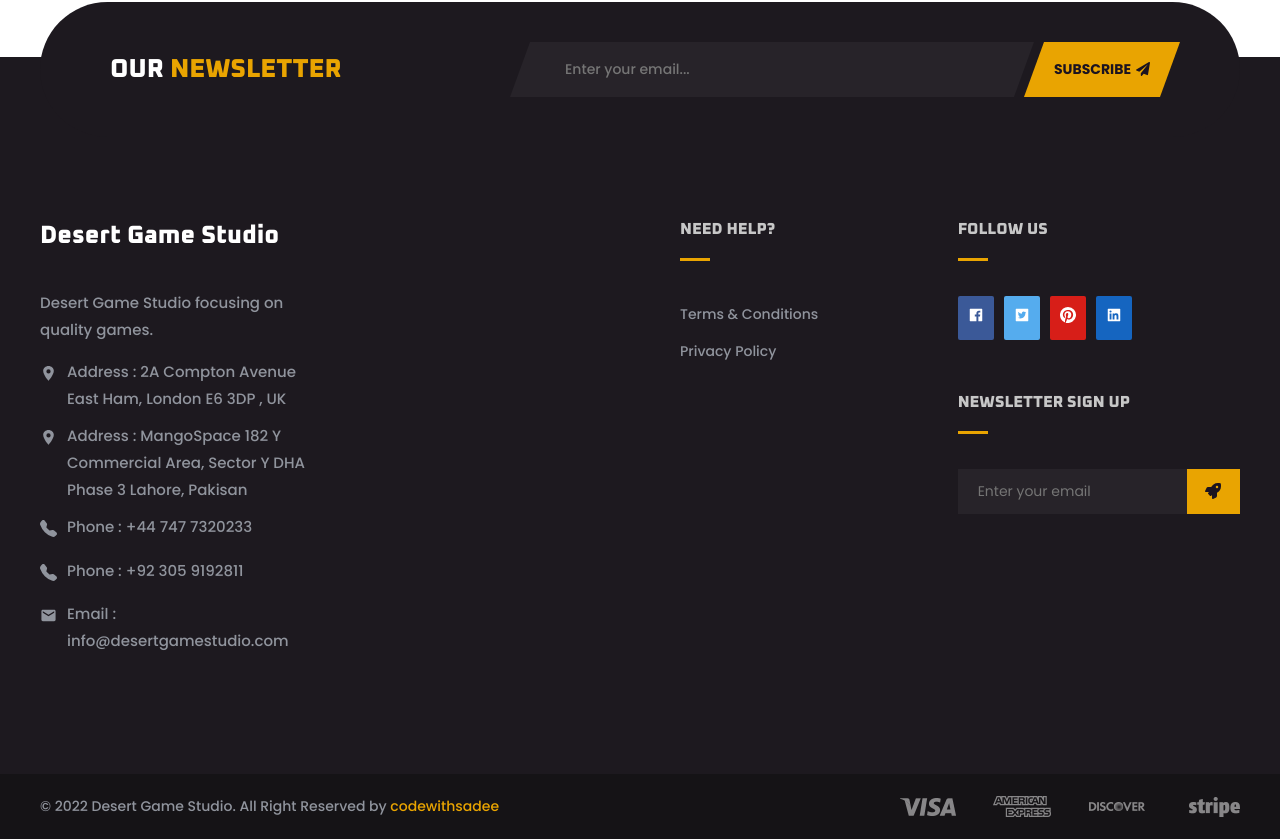
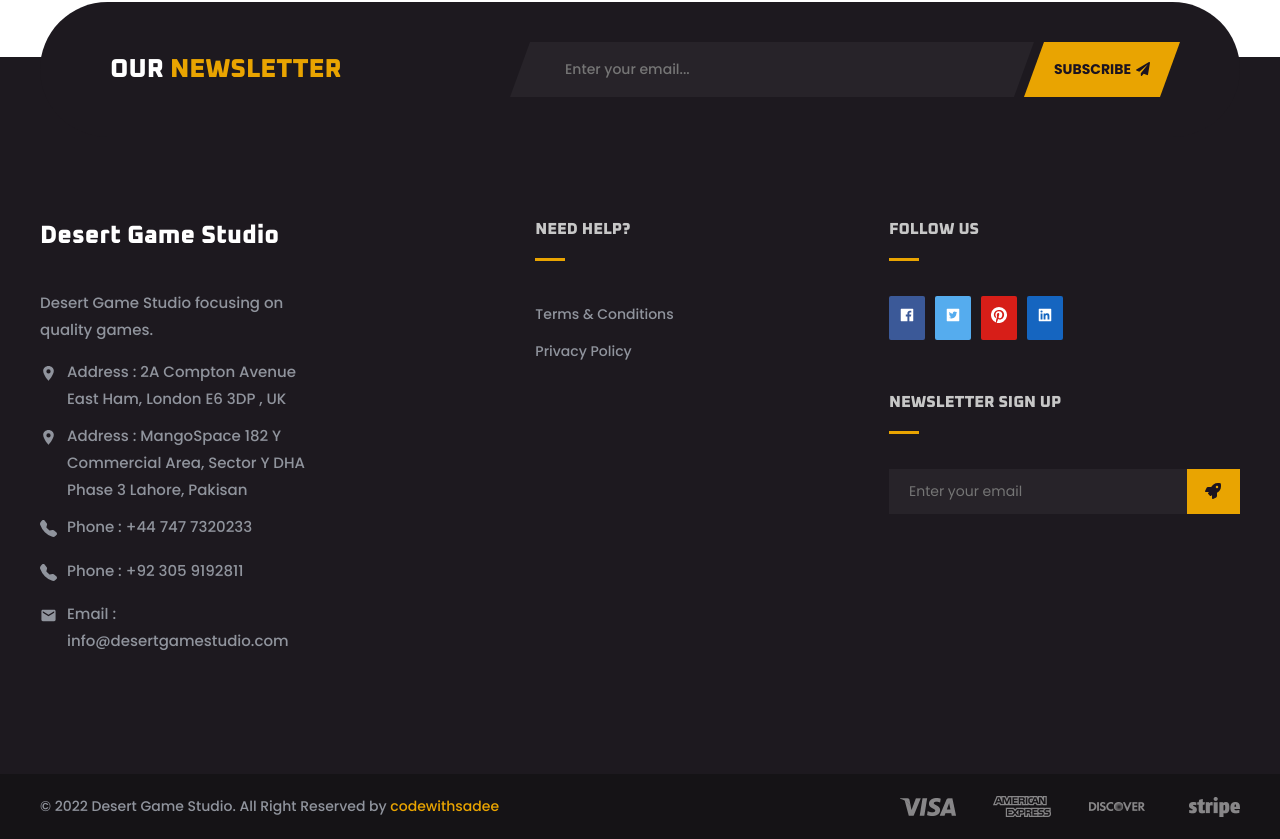
Before and after one commit to AkaAbdullah/gameDesertReact, a React (Create React App) app: page / in a window 1280 px wide. Shown: the part 3087-3926 px from the top of the page. Built offline with nearby package versions, Linux system fonts and the light colour scheme.

Commit message:
footer issue resolved

```diff
--- a/src/components/Footer.jsx
+++ b/src/components/Footer.jsx
@@ -70,16 +70,6 @@ const Footer = () => {
                 </li>
               </ul>
             </div>
-
-            <ul className="footer-list">
-              <li>{/* <p className='footer-list-title'>Careers</p> */}</li>
-
-              {/* <li>
-                <a href='mailto:HR@desertgamestudio.com' className='footer-link'>
-                  HR@desertgamestudio.com
-                </a>
-              </li> */}
-            </ul>
 
             <ul className="footer-list">
               <li>
--- a/src/index.css
+++ b/src/index.css
@@ -40,6 +40,10 @@
 
 @media only screen and (max-width: 600px) {
   .carrier-section {
+    display: flex;
+    flex-direction: column;
+  }
+  .footer-top .container {
     display: flex;
     flex-direction: column;
   }
@@ -1133,8 +1137,8 @@ body {
 }
 
 .footer-top .container {
-  display: grid;
-  gap: 50px;
+  display: flex;
+  justify-content: space-between;
 }
 
 .footer .logo {
@@ -1374,9 +1378,8 @@ body {
     grid-template-columns: 1fr 1fr;
   }
 
-  .footer-brand,
-  .footer-wrapper {
-    grid-column: 1 / 3;
+  .footer-brand {
+    max-width: 280px;
   }
 }
 
@@ -1602,6 +1605,9 @@ body {
   .navbar-list {
     display: flex;
   }
+  .navbar-list:hover {
+    cursor: pointer;
+  }
 
   .navbar-item:not(:last-child) {
     border-block-end: none;
```
